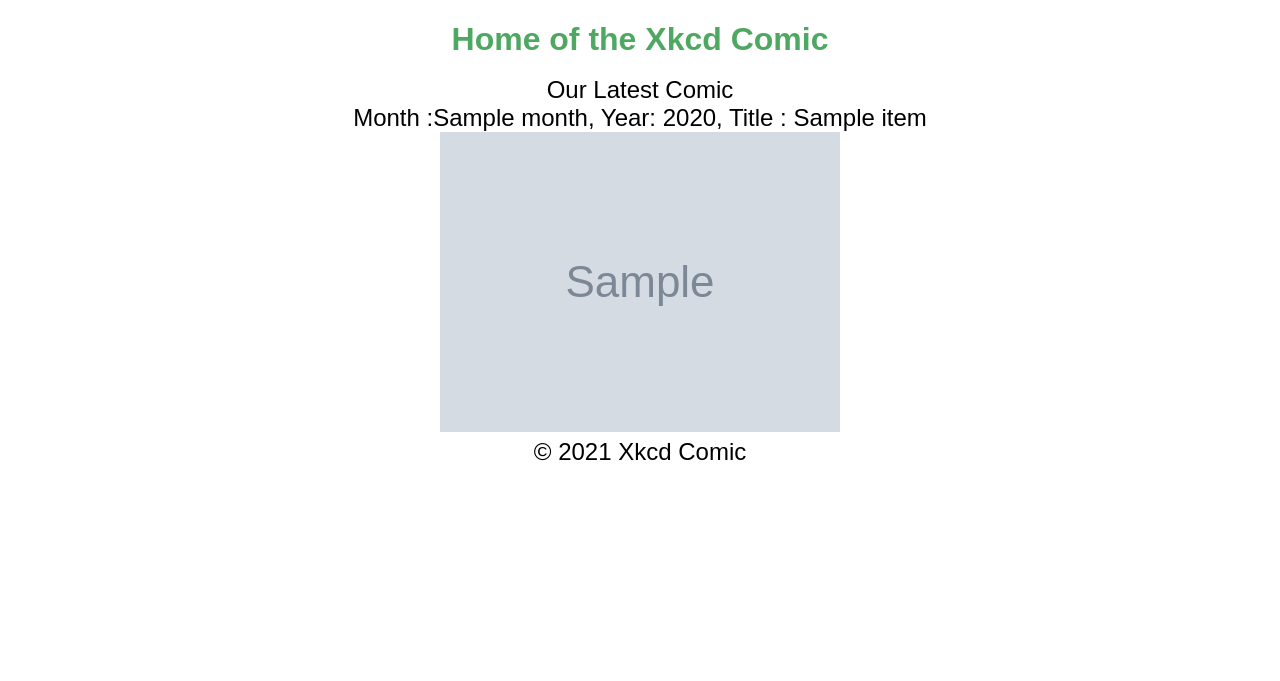
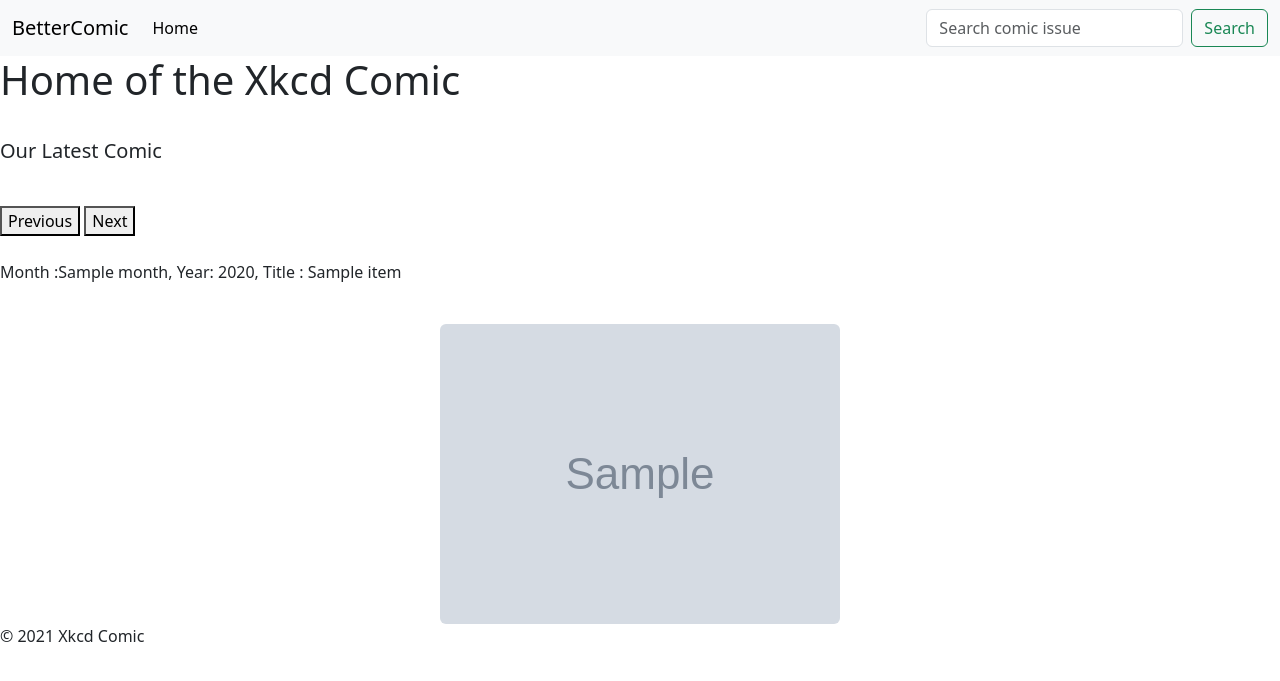
Before and after one commit to AlinaniSilomba/XkcdComic, a Django app: page /comic/ in a window 1280 px wide. Shown: the top 681 px of the page. Run offline with Django 5.2, Linux system fonts and the light colour scheme; tables that the repository leaves empty hold one stand-in row (values such as "Sample post"); grey boxes marked "Sample" are stand-in pictures; a database or web service that is not in the repository returns one stand-in record (values such as "Sample title"); data that the repository does not hold is empty.

Commit message:
Implement comic navigation and enhance layout with Bootstrap

```diff
--- a/xkcd/comic/businesslogic.py
+++ b/xkcd/comic/businesslogic.py
@@ -4,7 +4,7 @@
 
 
 def GetCurrentComic():
-    baseUrl = "https://xkcd.com/info.0.json"
+    baseUrl = f"https://xkcd.com/info.0.json"
     response = requests.get(baseUrl)
     response.raise_for_status()
     data = response.json()
@@ -17,3 +17,18 @@
     response.raise_for_status()
     data = response.json()
     return data
+
+
+def GetNextComic(comicNumber):
+    baseUrl = f"https://xkcd.com/{comicNumber + 1}/info.0.json"
+    response = requests.get(baseUrl)
+    response.raise_for_status()
+    data = response.json()
+    return data
+
+def GetPreviousComic(comicNumber):
+    baseUrl = f"https://xkcd.com/{comicNumber - 1}/info.0.json"
+    response = requests.get(baseUrl)
+    response.raise_for_status()
+    data = response.json()
+    return data
--- a/xkcd/comic/static/app.js
+++ b/xkcd/comic/static/app.js
@@ -0,0 +1 @@
+<script src="https://cdn.jsdelivr.net/npm/bootstrap@5.3.5/dist/js/bootstrap.bundle.min.js" integrity="sha384-k6d4wzSIapyDyv1kpU366/PK5hCdSbCRGRCMv+eplOQJWyd1fbcAu9OCUj5zNLiq" crossorigin="anonymous"></script>
--- a/xkcd/comic/static/styles.css
+++ b/xkcd/comic/static/styles.css
@@ -1,6 +1,9 @@
+
+/* STRONGLY TYPED CSS AS A FALL BACK*/
+/*
 h1{
     font-size: 2em;
-    color:rgb(79, 168, 97);
+    color:rgb(1, 5, 21);
     text-align: center;
     margin-top: 2;
     margin-bottom: 0;
@@ -20,3 +23,12 @@
     margin-top: 0;
     margin-bottom: 0;
 }
+
+.comic-container{
+    display: flex;
+    justify-content: center;
+    align-items: center;
+    flex-direction: column;
+    margin-top: 20px;
+}
+*/
--- a/xkcd/comic/templates/comic/index.html
+++ b/xkcd/comic/templates/comic/index.html
@@ -1,11 +1,30 @@
 {% extends "comic/layout.html" %}
 
 {% block body %}
-    <h1>Home of the Xkcd Comic</h1>
+<!-- SECTION: Heading -->
+    <h1 class="Display-1">Home of the Xkcd Comic</h1>
+<!-- SECTION: Heading End-->
     <br>
-    <p>Our Latest Comic</p>
-    <p>Month :{{ month }},
-    Year: {{ year}},
-    Title : {{ Title }}</p>
-    <p><img src="{{image}}" alt="{{ altText }}"></p>
+<!-- SECTION: Leading Paragraph -->
+    <p class="lead">Our Latest Comic</p>
+    <br/>
+<!-- SECTION: Leading Paragraph End -->
+    <!-- Display Comic Button -->
+
+     <div class= "center">
+    <button id="prev" onclick="previous()">Previous</button>
+    <button id="next" onclick="nextComic()">Next</button>
+    </div>
+
+    <br/>
+
+    <!-- Display the comic details -->
+
+        Month :{{ month }},
+        Year: {{ year}},
+        Title : {{ Title }}</p>
+        <br/>
+        <img src="{{image}}" class="rounded mx-auto d-block" alt="{{ altText }}">
+
+
 {% endblock %}
--- a/xkcd/comic/templates/comic/layout.html
+++ b/xkcd/comic/templates/comic/layout.html
@@ -7,20 +7,52 @@
         <title>Comic</title>
         <meta name="description" content="">
         <meta name="viewport" content="width=device-width, initial-scale=1">
-        <link rel="stylesheet" href="{% static 'styles.css' %}">
+        <link href="https://cdn.jsdelivr.net/npm/bootstrap@5.3.5/dist/css/bootstrap.min.css" rel="stylesheet" integrity="sha384-SgOJa3DmI69IUzQ2PVdRZhwQ+dy64/BUtbMJw1MZ8t5HZApcHrRKUc4W0kG879m7" crossorigin="anonymous">
+         <!--Uncomment line Below to us the strongly typed CSS in in the static folder-->
+        <!--- <link rel="stylesheet" href="{% static 'styles.css' %}"> -->
     </head>
     <body>
+        <!-- SECTION: Navbar Start -->
+        <nav class="navbar navbar-expand-lg bg-body-tertiary">
+            <div class="container-fluid">
+              <a class="navbar-brand" href="#">BetterComic</a>
+              <button class="navbar-toggler" type="button" data-bs-toggle="collapse" data-bs-target="#navbarSupportedContent" aria-controls="navbarSupportedContent" aria-expanded="false" aria-label="Toggle navigation">
+                <span class="navbar-toggler-icon"></span>
+              </button>
+              <div class="collapse navbar-collapse" id="navbarSupportedContent">
+                <ul class="navbar-nav me-auto mb-2 mb-lg-0">
+                  <li class="nav-item">
+                    <a class="nav-link active" aria-current="page" href="#">Home</a>
+                  </li>
+                  <!--
+                  Use this exmaple below here to create more Navbar links
+                   <li class="nav-item">
+                    <a class="nav-link" href="#">Link</a>
+                  </li>
+                  </li>
+                  -->
+                </ul>
+                <form class="d-flex" role="search">
+                  <input class="form-control me-2" type="search" placeholder="Search comic issue" aria-label="Search">
+                  <button class="btn btn-outline-success" type="submit">Search</button>
+                </form>
+              </div>
+            </div>
+          </nav>
+         <!-- SECTION: Navbar End -->
 
+         <!-- SECTION Python: This section is where we insert our changing python body content in subsequent pages-->
         {% block body %}
         {% endblock %}
+        <!-- SECTION Python: End -->
 
-
-
-
+         <!-- SECTION:footer -->
         <footer>
             <p>© 2021 Xkcd Comic</p>
-
         </footer>
-        <script src="{%static "app.js"%}"></script>
+         <!-- SECTION:End  -->
+        <script src="https://cdn.jsdelivr.net/npm/bootstrap@5.3.5/dist/js/bootstrap.bundle.min.js" integrity="sha384-k6d4wzSIapyDyv1kpU366/PK5hCdSbCRGRCMv+eplOQJWyd1fbcAu9OCUj5zNLiq" crossorigin="anonymous"></script>
+        <!--Uncomment line Below to us the strongly typed  JavaScript in in the static folder-->
+        <!-- <script src="{%static "app.js"%}"></script> -->
     </body>
 </html>
--- a/xkcd/comic/urls.py
+++ b/xkcd/comic/urls.py
@@ -3,5 +3,6 @@
 
 urlpatterns = [
     path('', views.index, name='index'),
+    path('previous/<int:pk>', views.previous, name='previous'),
 
 ]
--- a/xkcd/comic/views.py
+++ b/xkcd/comic/views.py
@@ -1,5 +1,6 @@
 from django.shortcuts import render
 from . import businesslogic
+from django.http import HttpResponse
 
 # Create your views here.
 def index(request):
@@ -20,3 +21,12 @@
         'image': image
 
     })
+
+    #Get the previous comic
+def previous(request,pk):
+    if request.method == 'POST':
+        comic = int(request.POST.get(pk))
+        image = comic['img']
+    return render(request, 'comic/index.html',{
+        'image': image
+    })
```
